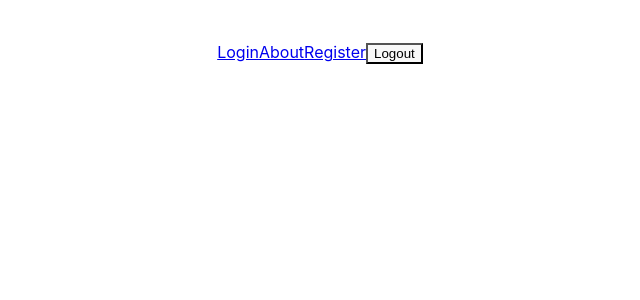
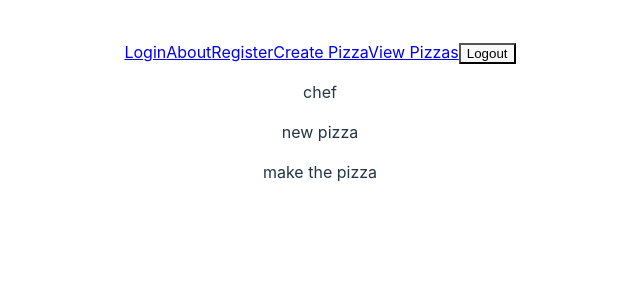
Before and after one commit to brthomiu/Ston-Pizza-Notes-v0, a React (Vite) app in the folder client/: page /viewpizzas in a window 1280 px wide. Shown: the top 300 px of the page, without its empty margins (320-960 px from the left). Built offline with nearby package versions, Linux system fonts and the light colour scheme.

Commit message:
Add pizza centric components and routes

```diff
--- a/client/src/App.tsx
+++ b/client/src/App.tsx
@@ -7,6 +7,8 @@ import Login from "./pages/Login";
 import About from "./pages/About";
 import Register from "./pages/Register";
 import Home from "./pages/Home";
+import CreatePizzas from "./pages/CreatePizzas";
+import ViewPizzas from "./pages/ViewPizzas";
 
 // Main app component
 function App() {
@@ -19,6 +21,8 @@ function App() {
           <Route path="/" element={<Login />} />
           <Route path="/register" element={<Register />} />
           <Route path="/about" element={<About />} />
+          <Route path="/createpizzas" element={<CreatePizzas />} />
+          <Route path="/viewpizzas" element={<ViewPizzas />} />
         </Routes>
       </Router>
     </div>
--- a/client/src/components/Navigation.jsx
+++ b/client/src/components/Navigation.jsx
@@ -20,6 +20,8 @@ const Navigation = () => {
       <Link to="/">Login</Link>
       <Link to="/About">About</Link>
       <Link to="/Register">Register</Link>
+      <Link to="/CreatePizzas">Create Pizza</Link>
+      <Link to="/ViewPizzas">View Pizzas</Link>
       <button onClick={onLogout}>Logout</button>
     </div>
   );
--- /dev/null
+++ b/client/src/components/Pizza.jsx
@@ -0,0 +1,11 @@
+const Pizza = (props) => {
+  return (
+    <div>
+      <p>{props.owner}</p>
+      <p>{props.name}</p>
+      <p>{props.recipe}</p>
+    </div>
+  );
+};
+
+export default Pizza;
--- /dev/null
+++ b/client/src/pages/CreatePizzas.jsx
@@ -0,0 +1,7 @@
+const CreatePizzas = () => {
+  return (
+    <div>CreatePizzas</div>
+  )
+}
+
+export default CreatePizzas
--- /dev/null
+++ b/client/src/pages/ViewPizzas.jsx
@@ -0,0 +1,11 @@
+import Pizza from "../components/Pizza";
+
+const ViewPizzas = () => {
+  return (
+    <div>
+      <Pizza owner={"chef"} name={"new pizza"} recipe={"make the pizza"} />
+    </div>
+  );
+};
+
+export default ViewPizzas;
```
